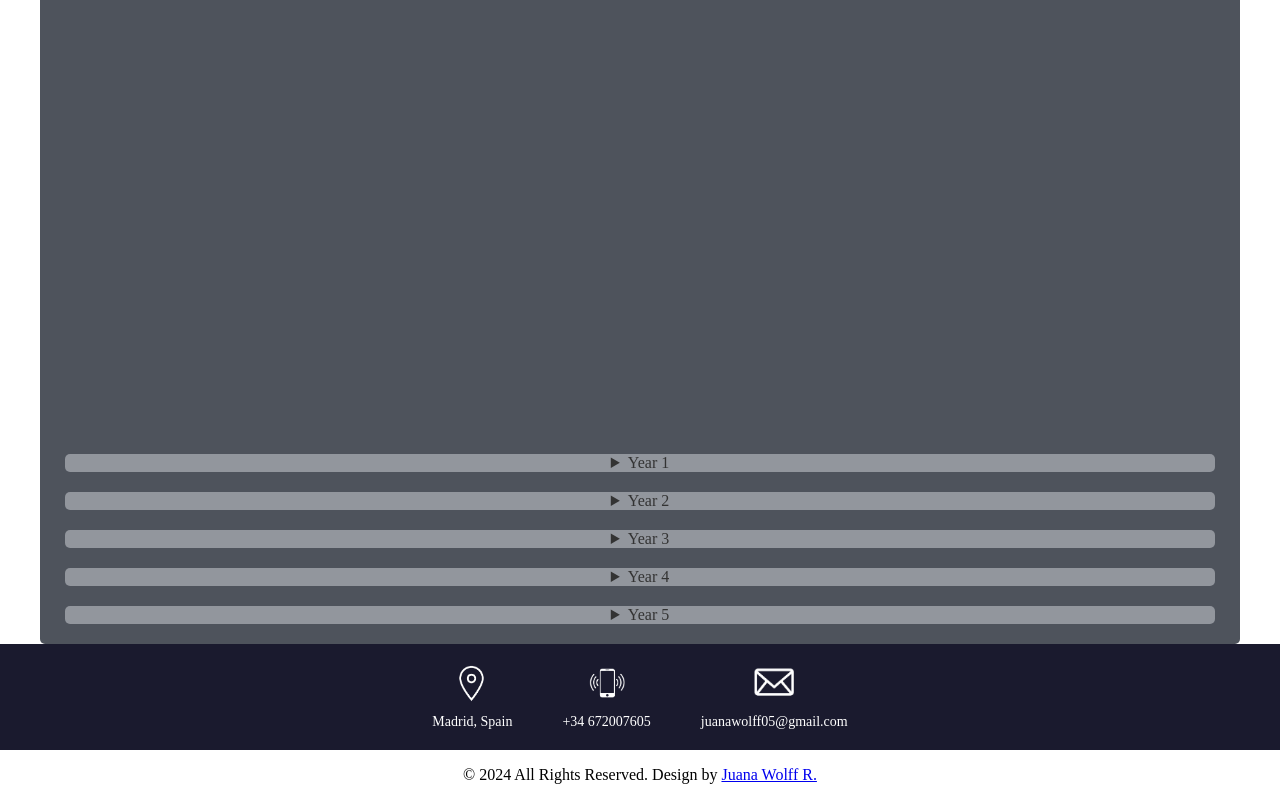
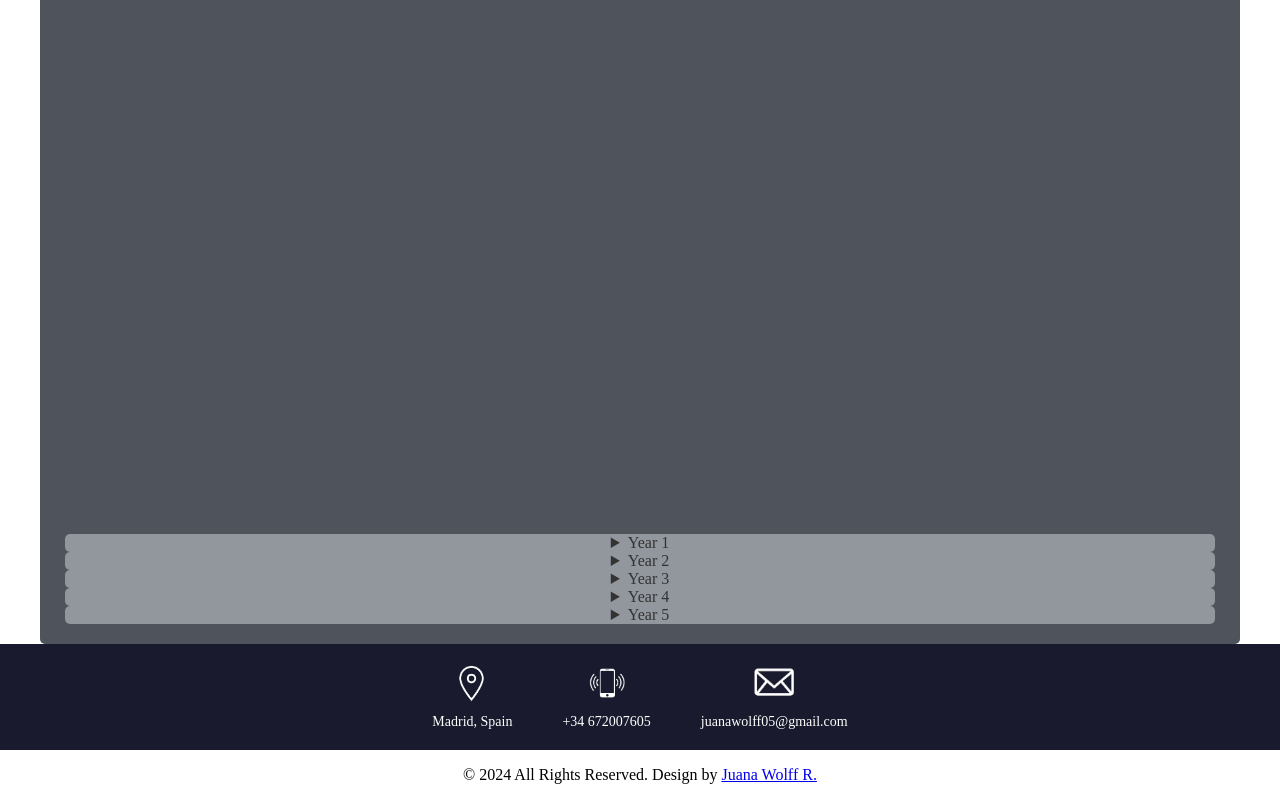
Before and after one commit to juanawr/my_first_web_page_2024, a plain HTML site: page pages/degree.html in a window 1280 px wide. Shown: the part 1961-2761 px from the top of the page. Drawn offline with Linux system fonts and the light colour scheme.

Commit message:
adding changes to css file

```diff
--- a/css/styles.css
+++ b/css/styles.css
@@ -368,8 +368,8 @@ nav a.active {
 
 .degree-section .info-container {
     width: 1150px;
-    display: inline;
     margin-bottom: 20px;
+    margin-top: -20px;
     align-items: center;
     text-align: center;
   }
```
